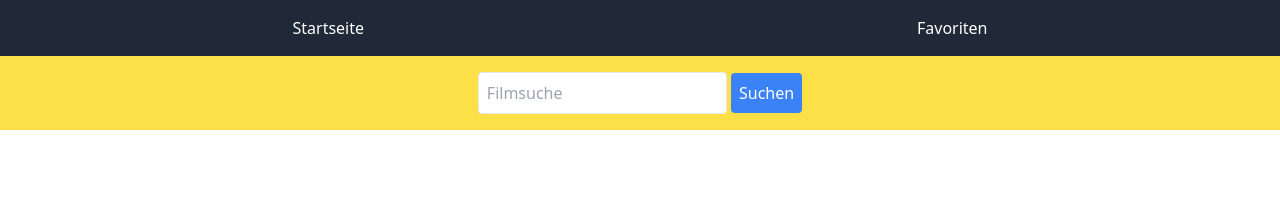
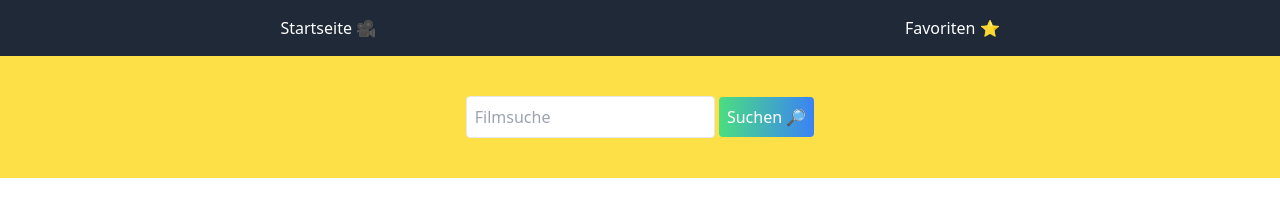
Before and after one commit to Fonsitax/movies, a plain HTML site: page index.html in a window 1280 px wide. Drawn offline with nearby package versions, Linux system fonts and the light colour scheme.

Commit message:
stylinng, added icon, cursor, hovering

```diff
--- a/index.html
+++ b/index.html
@@ -3,24 +3,24 @@
 <head>
     <meta charset="UTF-8">
     <meta name="viewport" content="width=device-width, initial-scale=1.0">
-    <title>Filmsuche</title>
+    <title>🎥 Filmsuche</title>
     <script src="https://cdn.tailwindcss.com"></script>
 </head>
 <body>
-    <header id="header">
+    <header <header id="header">
         <nav id="navbar" class="p-4 bg-gray-800 text-white">
 
             <ul class="list-none flex justify-around">
-                 <li id="startseite"><a href="index.html">Startseite</a></li>
-                 <li id="journalseite"><a href="journal.html">Favoriten</a></li>
+                 <li id="startseite"><a href="index.html">Startseite 🎥</a></li>
+                 <li id="journalseite"><a href="journal.html">Favoriten ⭐</a></li>
              </ul>
          </nav>
-        <div id="search-bar" class="p-4 bg-yellow-300 text-center">
+        <div id="search-bar" class="p-10 bg-yellow-300 text-center">
             <input type="text" id="film-search" placeholder="Filmsuche" class="p-2 border rounded">
-            <button id="search-button" class="p-2 bg-blue-500 text-white rounded">Suchen</button>
+            <button id="search-button" class="p-2 bg-gradient-to-r from-green-400 to-blue-500 hover:from-pink-500 hover:to-yellow-500 text-white rounded cursor: pointer;">Suchen 🔎</button>
         </div>
     </header>
-    <main id="main-content" class="w-full grid grid-cols-4 gap-4">
+    <main id="main-content" class=" grid grid-cols-4 gap-4 ml-5 font-sans grow h-14">
 
     </main>
     <script src="script.js"></script>
```
